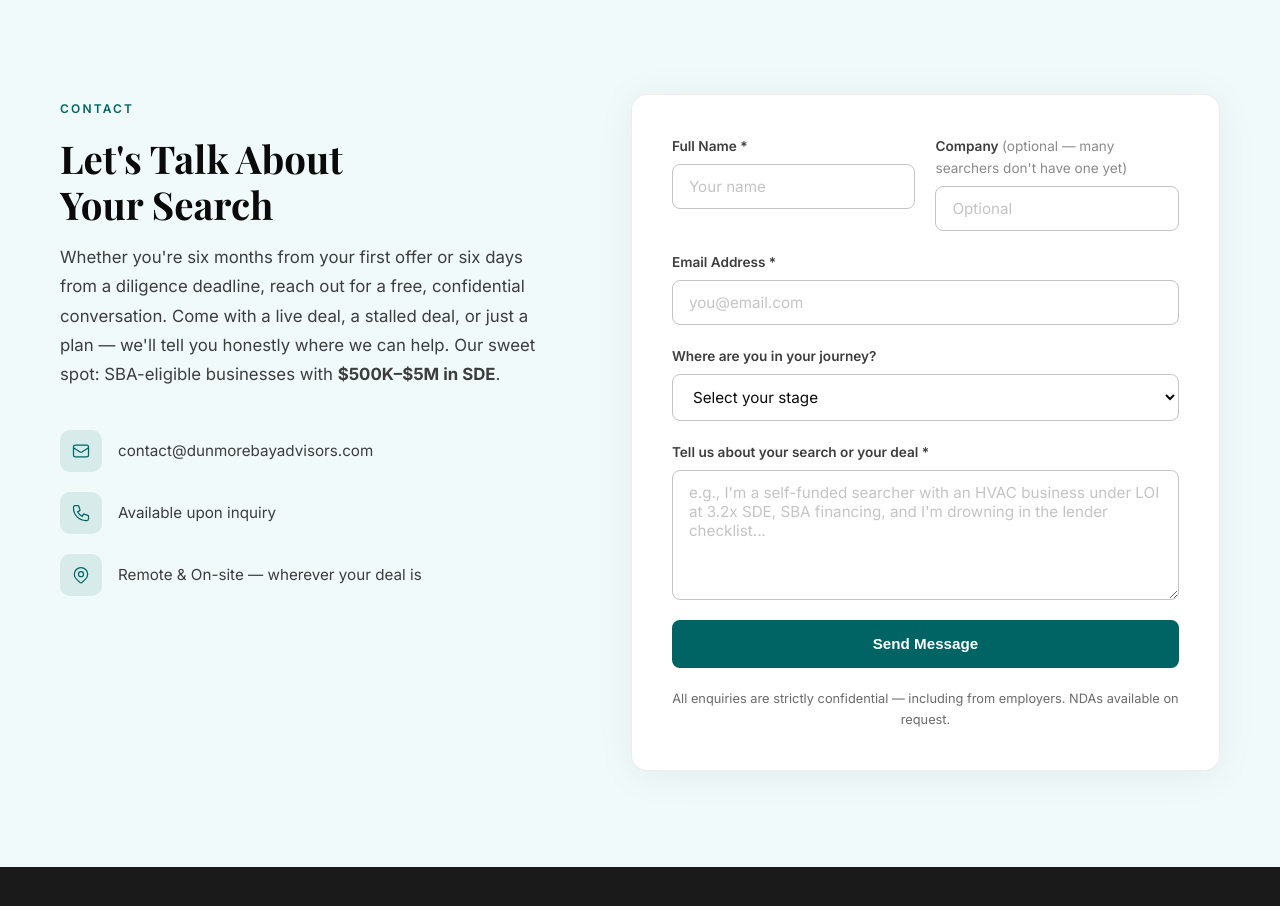
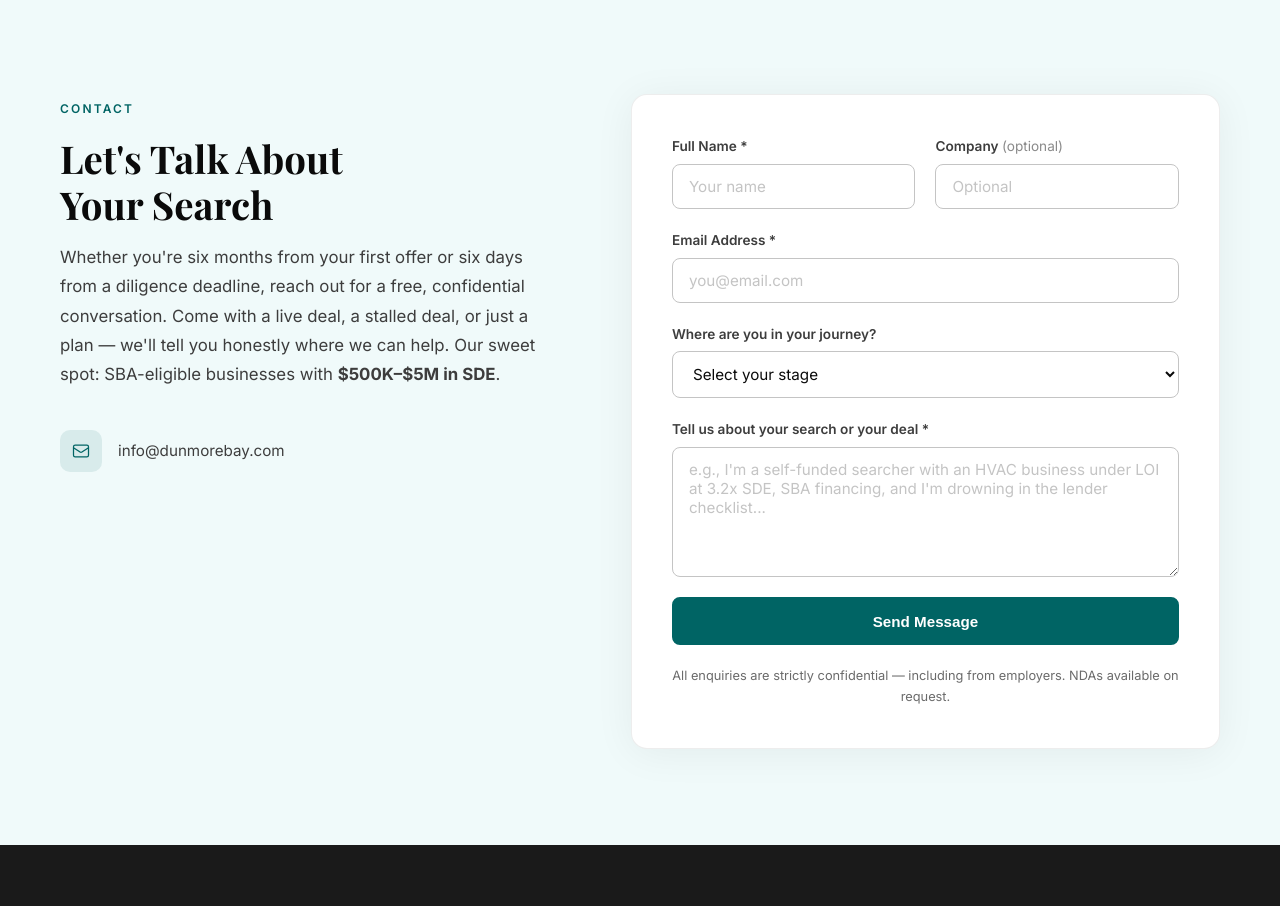
Before and after one commit to KandelaGroupTech/Dunmore-Bay, a plain HTML site: page index.html in a window 1280 px wide. Shown: the part 7080-7986 px from the top of the page. Drawn offline with nearby package versions, Linux system fonts and the light colour scheme.

Commit message:
Revise contact section info and form labels

```diff
--- a/index.html
+++ b/index.html
@@ -453,31 +453,14 @@
           Whether you're six months from your first offer or six days from a diligence deadline, reach out for a free, confidential conversation. Come with a live deal, a stalled deal, or just a plan — we'll tell you honestly where we can help. Our sweet spot: SBA-eligible businesses with <strong>$500K–$5M in SDE</strong>.
         </p>
         <div class="contact__details">
-          <a href="mailto:contact@dunmorebayadvisors.com" class="contact__detail">
+          <a href="mailto:info@dunmorebay.com" class="contact__detail">
             <div class="contact__detail-icon">
               <svg viewBox="0 0 24 24" fill="none" stroke="currentColor" stroke-width="1.5">
                 <path d="M3 8l7.89 5.26a2 2 0 002.22 0L21 8M5 19h14a2 2 0 002-2V7a2 2 0 00-2-2H5a2 2 0 00-2 2v10a2 2 0 002 2z"/>
               </svg>
             </div>
-            <span>contact@dunmorebayadvisors.com</span>
+            <span>info@dunmorebay.com</span>
           </a>
-          <a href="tel:+1-000-000-0000" class="contact__detail">
-            <div class="contact__detail-icon">
-              <svg viewBox="0 0 24 24" fill="none" stroke="currentColor" stroke-width="1.5">
-                <path d="M3 5a2 2 0 012-2h3.28a1 1 0 01.948.684l1.498 4.493a1 1 0 01-.502 1.21l-2.257 1.13a11.042 11.042 0 005.516 5.516l1.13-2.257a1 1 0 011.21-.502l4.493 1.498a1 1 0 01.684.949V19a2 2 0 01-2 2h-1C9.716 21 3 14.284 3 6V5z"/>
-              </svg>
-            </div>
-            <span>Available upon inquiry</span>
-          </a>
-          <div class="contact__detail">
-            <div class="contact__detail-icon">
-              <svg viewBox="0 0 24 24" fill="none" stroke="currentColor" stroke-width="1.5">
-                <path d="M17.657 16.657L13.414 20.9a1.998 1.998 0 01-2.827 0l-4.244-4.243a8 8 0 1111.314 0z"/>
-                <path d="M15 11a3 3 0 11-6 0 3 3 0 016 0z"/>
-              </svg>
-            </div>
-            <span>Remote &amp; On-site — wherever your deal is</span>
-          </div>
         </div>
       </div>
       <form class="contact__form" id="contactForm" novalidate>
@@ -487,7 +470,7 @@
             <input type="text" id="name" name="name" placeholder="Your name" required />
           </div>
           <div class="form__group">
-            <label for="company">Company <span style="font-weight:400; opacity:0.6;">(optional — many searchers don't have one yet)</span></label>
+            <label for="company">Company <span style="font-weight:400; opacity:0.6;">(optional)</span></label>
             <input type="text" id="company" name="company" placeholder="Optional" />
           </div>
         </div>
```
